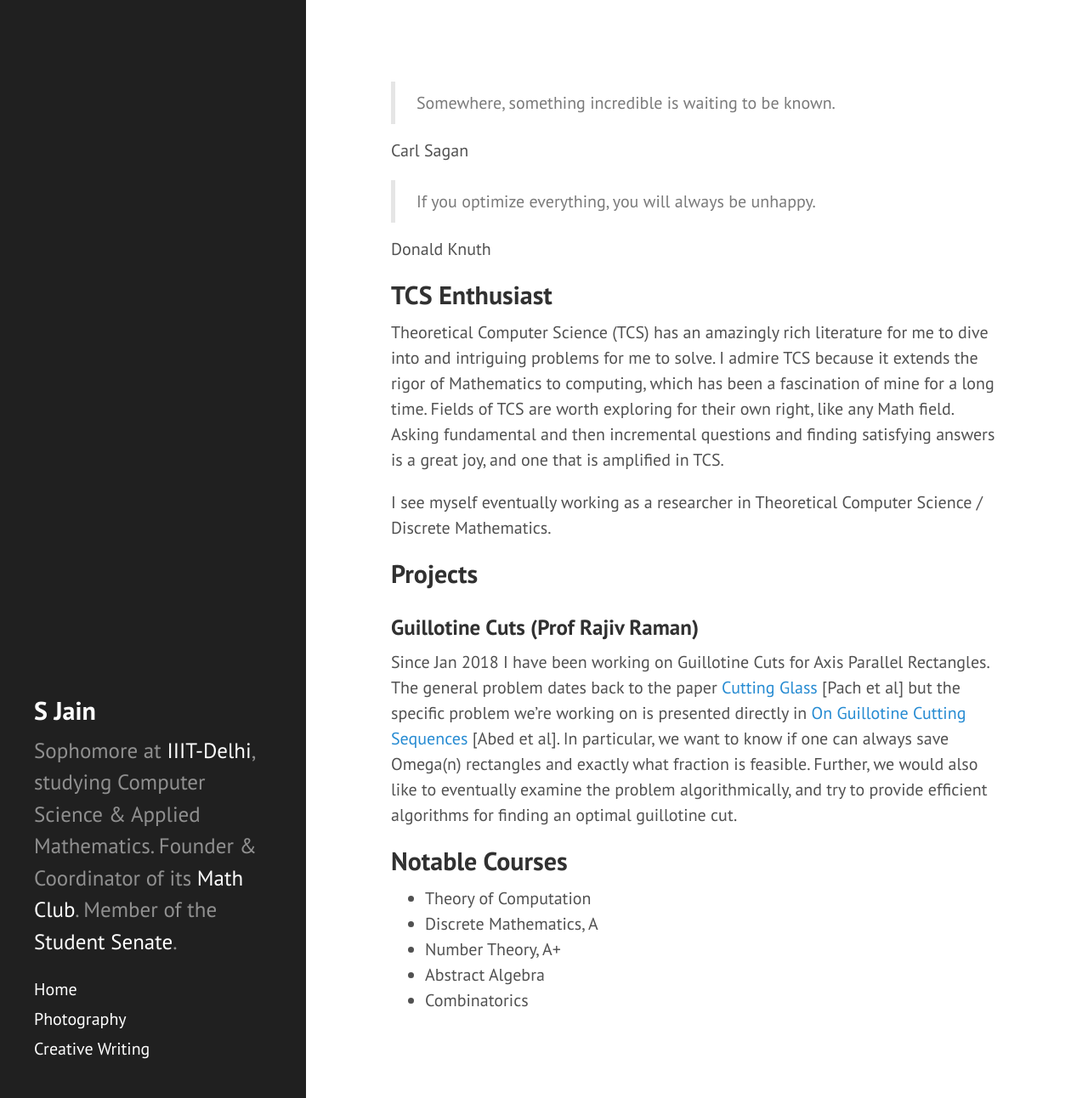
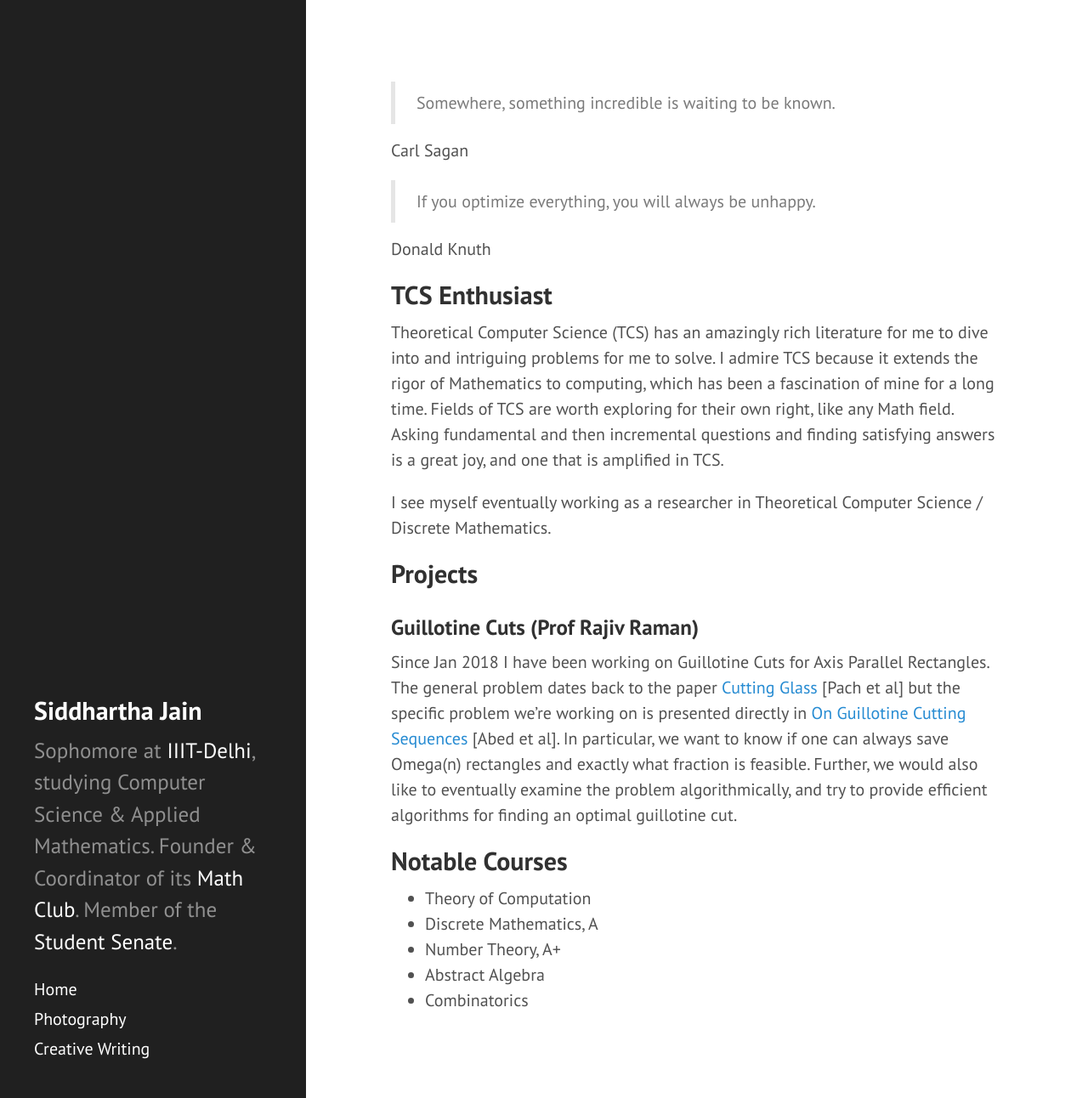
Before and after one commit to siddjai/siddjai.github.io, a Jekyll site: the page built from index.md, in a window 1280 px wide and 1292 px high. Shown: the whole window at 85% size. Built offline with Jekyll 4.4.1, drawn with Linux system fonts in a browser that asks for light colours; nearby versions of some CDN libraries.

Commit message:
Update _config.yml

```diff
--- a/_config.yml
+++ b/_config.yml
@@ -6,7 +6,7 @@ highlighter:      rouge
 permalink:        pretty
 
 # Setup
-title:            S Jain
+title:            Siddhartha Jain
 tagline:          'TCS Enthusiast'
 description:      'Sophomore at <a href="http://iiitd.ac.in/" target="_blank">IIIT-Delhi</a>, studying Computer Science & Applied Mathematics. Founder & Coordinator of its <a href="http://bit.ly/EvaristeClub" target="_blank">Math Club</a>. Member of the <a href="http://studentsenate.iiitd.edu.in/" target="_blank">Student Senate</a>.'
 url:              http://sidjain.me
```
